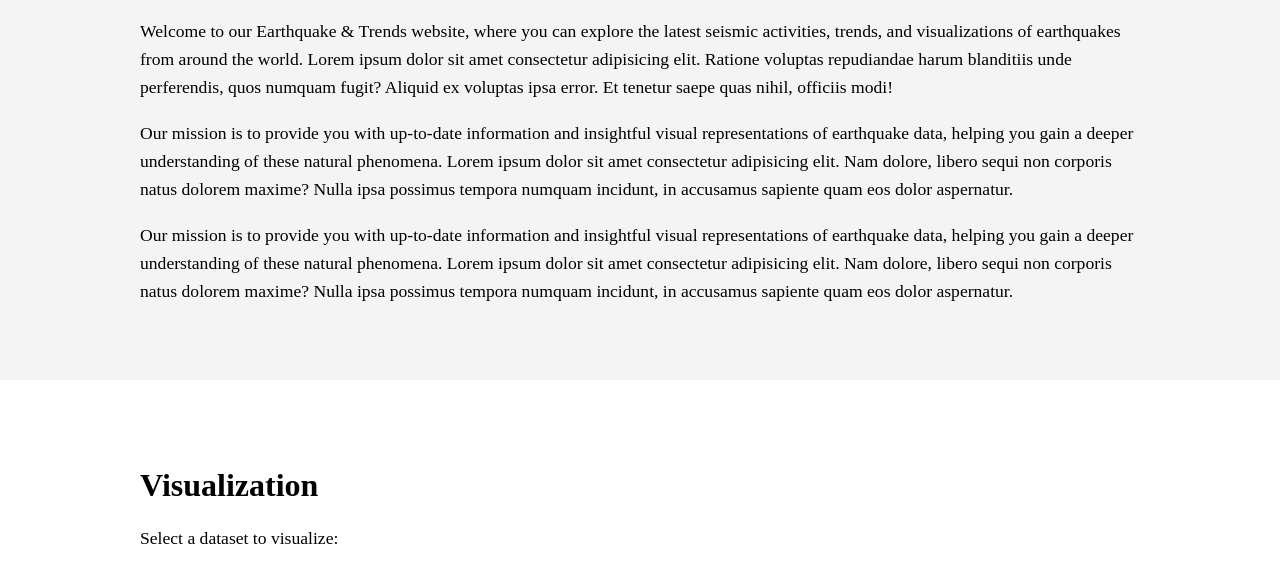
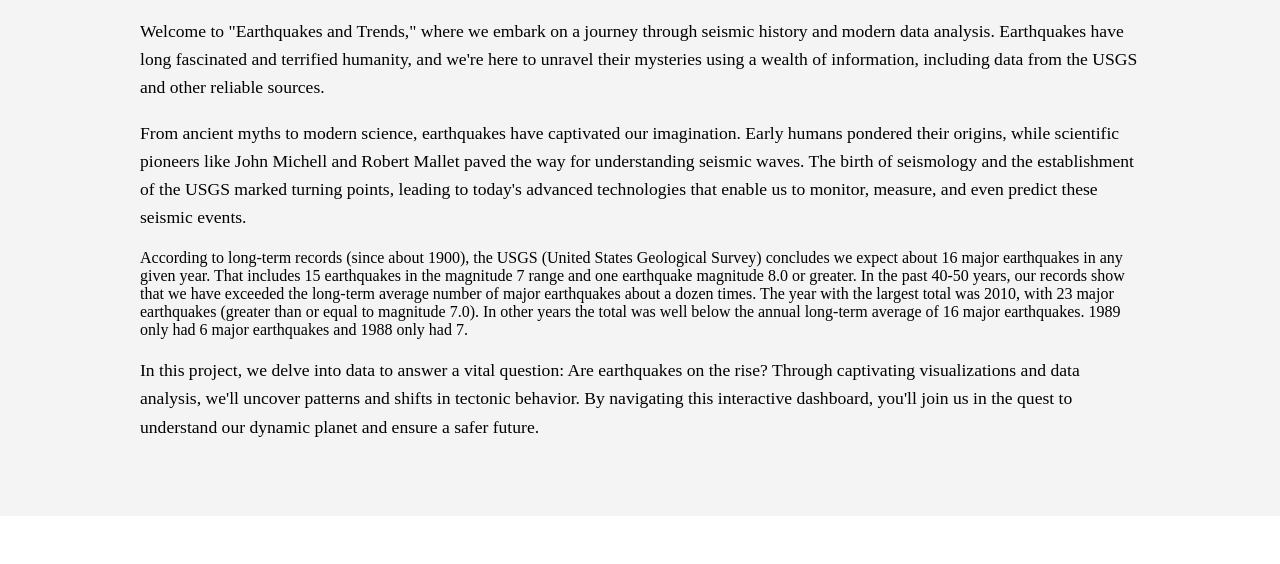
Before and after one commit to UgochiPrince/Earthquakes, a plain HTML site: page index.html in a window 1280 px wide. Shown: the part 697-1261 px from the top of the page. Drawn offline with nearby package versions, Linux system fonts and the light colour scheme.

Commit message:
Introduction editing

```diff
--- a/index.html
+++ b/index.html
@@ -39,28 +39,37 @@
       <div class="container">
         <h2>Introduction</h2>
         <p>
-          Welcome to our Earthquake & Trends website, where you can explore the
-          latest seismic activities, trends, and visualizations of earthquakes
-          from around the world. Lorem ipsum dolor sit amet consectetur
-          adipisicing elit. Ratione voluptas repudiandae harum blanditiis unde
-          perferendis, quos numquam fugit? Aliquid ex voluptas ipsa error. Et
-          tenetur saepe quas nihil, officiis modi!
+          Welcome to "Earthquakes and Trends," where we embark on a journey
+          through seismic history and modern data analysis. Earthquakes have
+          long fascinated and terrified humanity, and we're here to unravel
+          their mysteries using a wealth of information, including data from the
+          USGS and other reliable sources.
         </p>
         <p>
-          Our mission is to provide you with up-to-date information and
-          insightful visual representations of earthquake data, helping you gain
-          a deeper understanding of these natural phenomena. Lorem ipsum dolor
-          sit amet consectetur adipisicing elit. Nam dolore, libero sequi non
-          corporis natus dolorem maxime? Nulla ipsa possimus tempora numquam
-          incidunt, in accusamus sapiente quam eos dolor aspernatur.
+          From ancient myths to modern science, earthquakes have captivated our
+          imagination. Early humans pondered their origins, while scientific
+          pioneers like John Michell and Robert Mallet paved the way for
+          understanding seismic waves. The birth of seismology and the
+          establishment of the USGS marked turning points, leading to today's
+          advanced technologies that enable us to monitor, measure, and even
+          predict these seismic events.
+        </p>
+        </p> According to long-term records (since about 1900), the USGS (United States Geological Survey) concludes we expect about 16 major earthquakes
+          in any given year. That includes 15 earthquakes in the magnitude 7
+          range and one earthquake magnitude 8.0 or greater. In the past 40-50
+          years, our records show that we have exceeded the long-term average
+          number of major earthquakes about a dozen times. The year with the
+          largest total was 2010, with 23 major earthquakes (greater than or
+          equal to magnitude 7.0). In other years the total was well below the
+          annual long-term average of 16 major earthquakes. 1989 only had 6
+          major earthquakes and 1988 only had 7.
         </p>
         <p>
-          Our mission is to provide you with up-to-date information and
-          insightful visual representations of earthquake data, helping you gain
-          a deeper understanding of these natural phenomena. Lorem ipsum dolor
-          sit amet consectetur adipisicing elit. Nam dolore, libero sequi non
-          corporis natus dolorem maxime? Nulla ipsa possimus tempora numquam
-          incidunt, in accusamus sapiente quam eos dolor aspernatur.
+          In this project, we delve into data to answer a vital question: Are
+          earthquakes on the rise? Through captivating visualizations and data
+          analysis, we'll uncover patterns and shifts in tectonic behavior. By
+          navigating this interactive dashboard, you'll join us in the quest to
+          understand our dynamic planet and ensure a safer future.
         </p>
       </div>
     </section>
```
